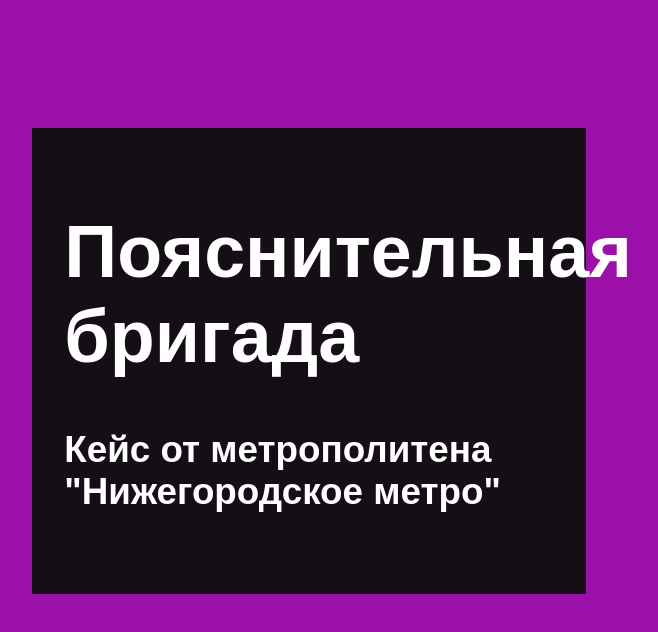
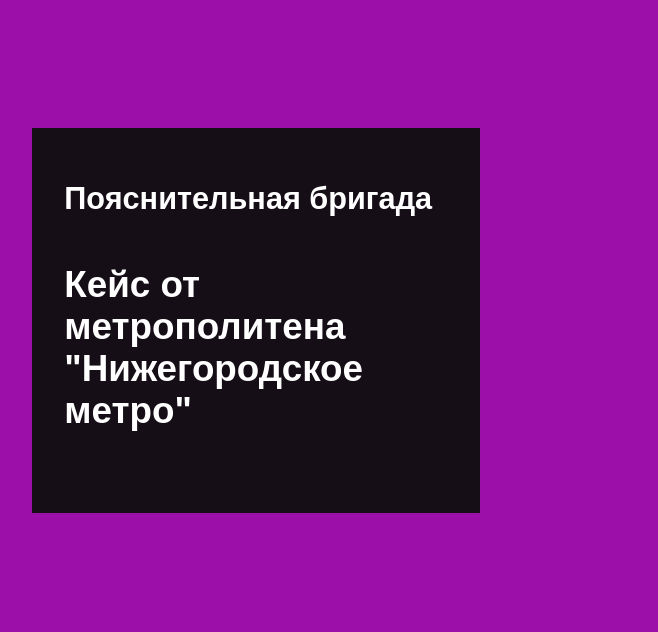
Before and after one commit to lucas23456/CityLogic, a plain HTML site: page index.html in a window 1280 px wide. Shown: the top 632 px of the page, without its empty margins (81-739 px from the left). Drawn offline with nearby package versions, Linux system fonts and the light colour scheme; a web font is replaced by a local one.

Commit message:
Update style.css

```diff
--- a/style.css
+++ b/style.css
@@ -37,10 +37,16 @@
   grid-template-columns: repeat(12, 1fr);
 }
 
-h1, h2, h3, blockquote {
+h2, h3, blockquote {
   font-family: elevon, sans-serif;
   font-weight: 700;
   font-style: normal;
+}
+
+h1{
+  font-family: elevon, sans-serif;
+  font-weight: 700;
+  font-size: smaller;
 }
 
 canvas {
@@ -51,7 +57,7 @@
 
 header {
   background: var(--dark-bg);
-  grid-column: 2 / 12;
+  grid-column: 2 / 11;
   font-size: 2.3rem;
   padding: 2rem;
   margin-right: 500px;
```
